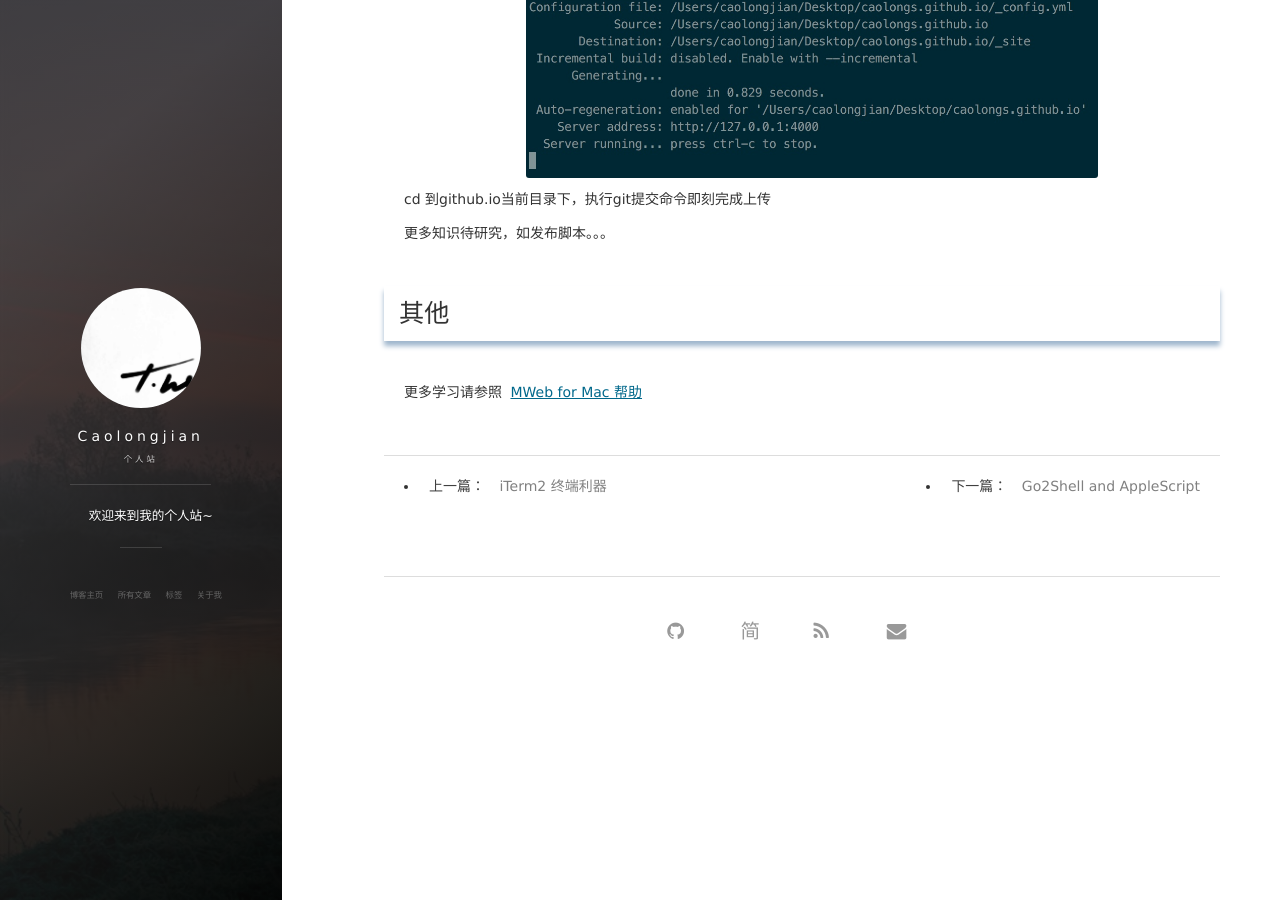
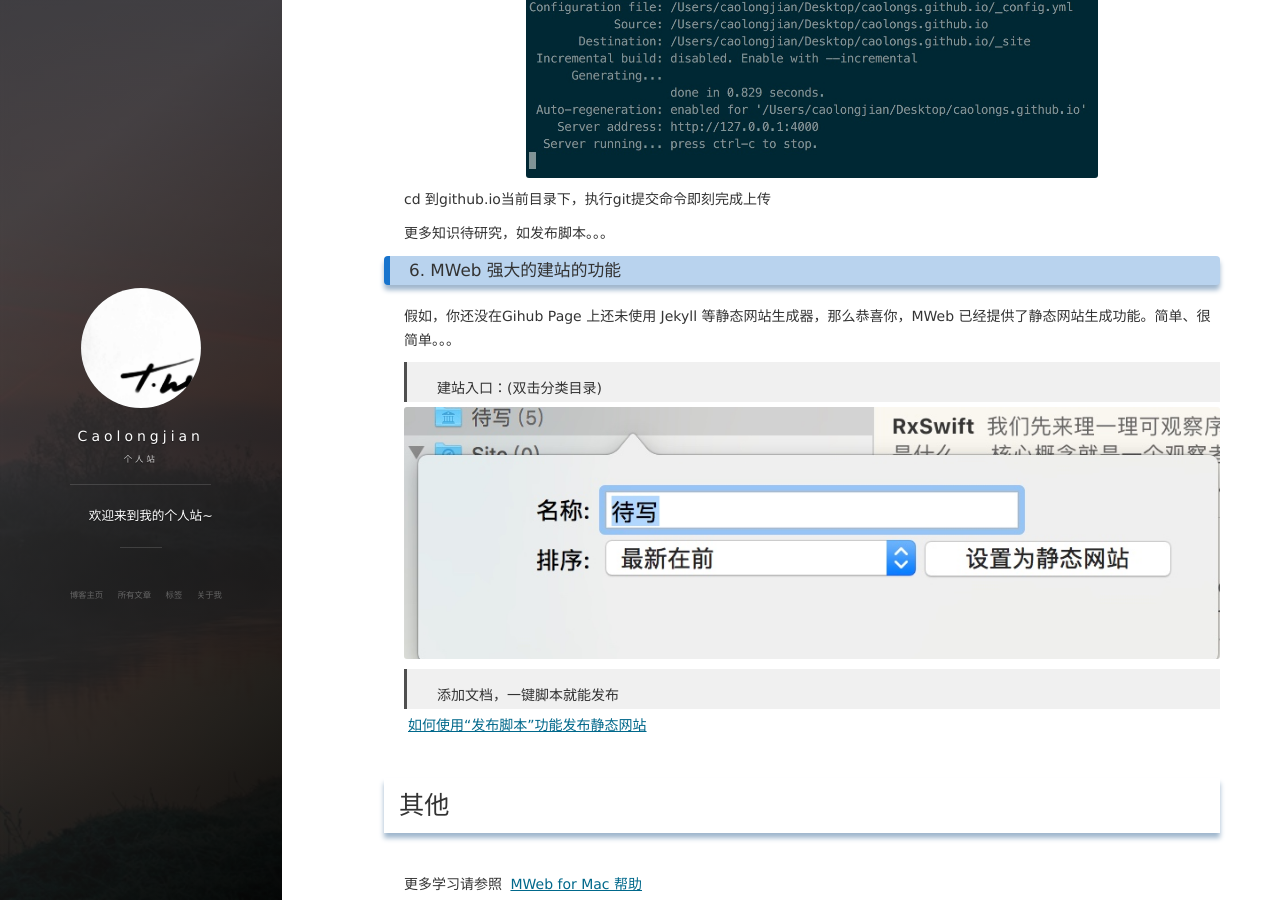
Before and after one commit to Caolongs/caolongs.github.io, a Jekyll site: the page built from _posts/2018-04-19-MWeb + Jekyll..md, in a window 1280 px wide and 900 px high, scrolled down 2252 px. Built offline with Jekyll 4.4.1, drawn with Linux system fonts in a browser that asks for light colours; nearby versions of some CDN libraries; comment, search, counter and statistics services are not loaded.

Commit message:
mweb 静态建站

```diff
--- a/_posts/2018-04-19-MWeb + Jekyll..md
+++ b/_posts/2018-04-19-MWeb + Jekyll..md
@@ -50,5 +50,17 @@ cd 到github.io当前目录下，执行git提交命令即刻完成上传
 
 更多知识待研究，如发布脚本。。。
 
+### 6. MWeb 强大的建站的功能
+
+假如，你还没在Gihub Page 上还未使用 Jekyll 等静态网站生成器，那么恭喜你，MWeb 已经提供了静态网站生成功能。简单、很简单。。。
+
+> 建站入口：(双击分类目录)
+
+![](/images/media/15242029559688.jpg)
+
+> 添加文档，一键脚本就能发布
+
+[如何使用“发布脚本”功能发布静态网站](http://zh.mweb.im/how_to_use_shell_script.html)
+
 ## 其他
 更多学习请参照  [MWeb for Mac 帮助](http://zh.mweb.im/help.html)
```
Also changed, not shown: _posts/media/15241412696951/15241416276817.jpg (added), _posts/media/15241412696951/15241419447692.jpg (added), _posts/media/15241412696951/15241426742785.jpg (added), _posts/media/15241412696951/15241427812451.jpg (added), _posts/media/15241412696951/15241432094154.jpg (added), _posts/media/15241412696951/15241437705558.jpg (added), _posts/media/15241412696951/15241444900342.jpg (added), _posts/media/15241412696951/15241460616684.jpg (added), _posts/media/15241412696951/15241470137311.jpg (added), images/media/15242029559688.jpg (added).
